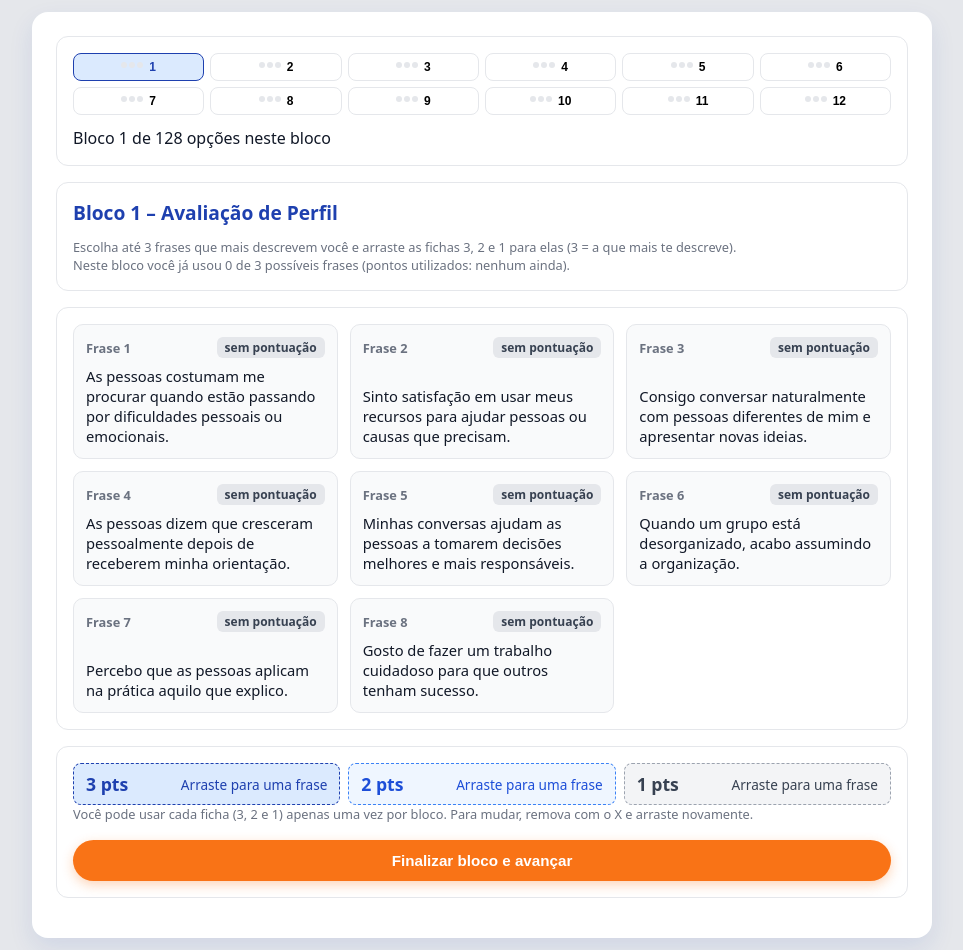
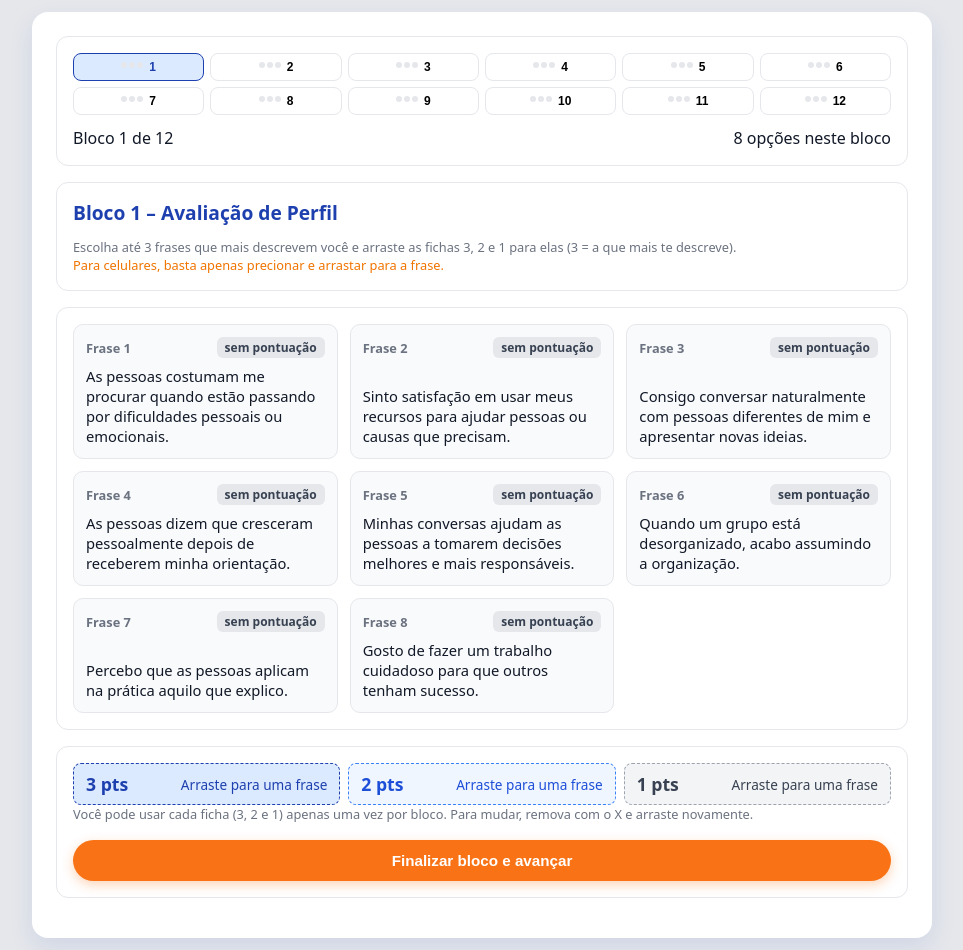
Before and after one commit to JorgeluizAndrade/Direcao, a plain HTML site: page index.html in a window 1280 px wide. Both pictures are taken after a click on the button "Começar". Shown: the whole page, without its empty margins (158-1121 px from the left). Drawn offline with Linux system fonts and the light colour scheme.

Commit message:
arrumando alguns erros

```diff
--- a/main.js
+++ b/main.js
@@ -2,7 +2,6 @@ import { divisions, areas, youtubeLink, googleLink, tiktokLink, toBase64 } from
 import { setAnswer, computeTotals, goToDivision, responses } from "./navigation.js"
 
 // ===== CONFIGURAÇÃO DA URL DE ENVIO =====
-// Alterei o nome da chave para não conflitar com a versão anterior (dons)
 const HISTORY_KEY = "vocacao_profissional_result_v1";
 
 // monta um resumo enxuto das respostas:
@@ -150,7 +149,7 @@ function renderDivisionScreen() {
   const divisionIndex = currentStep;
   const division = divisions[divisionIndex];
   const totalDivisions = divisions.length;
-  const questionsInDivision = division.items.length;
+  const questionsInDivision = 8;
 
   const container = document.createElement("div");
 
@@ -210,7 +209,7 @@ function renderDivisionScreen() {
   left.textContent = `Bloco ${division.id} de ${totalDivisions}`;
 
   const right = document.createElement("span");
-  right.textContent = `${questionsInDivision} opções neste bloco`;
+  right.innerHTML = `${questionsInDivision} opções neste bloco`;
 
   progressText.appendChild(left);
   progressText.appendChild(right);
@@ -229,7 +228,7 @@ function renderDivisionScreen() {
   const divisionLabel = document.createElement("div");
   divisionLabel.className = "small";
   divisionLabel.textContent =
-    "Escolha até 3 frases que mais descrevem você e arraste as fichas 3, 2 e 1 para elas (3 = a que mais te descreve).";
+    "Escolha até 3 frases que mais descrevem você e arraste as fichas 3, 2 e 1 para elas (3 = a que mais te descreve). ";
   divisionBox.appendChild(divisionLabel);
 
   const divResponses = responses[divisionIndex];
@@ -247,9 +246,18 @@ function renderDivisionScreen() {
     `(pontos utilizados: ${usedValues || "nenhum ainda"}).`;
   divisionBox.appendChild(divisionInfo);
 
+
+  const divisionInfoCelular = document.createElement("div");
+  divisionInfo.className = "small";
+  divisionInfo.innerHTML = "<span class='small-destaque'>Para celulares, basta apenas precionar e arrastar para a frase. </span>"
+
+  divisionBox.appendChild(divisionInfoCelular);
+
+
+
   container.appendChild(divisionBox);
 
-  // ===== LISTA COM AS 9 PERGUNTAS =====
+  // ===== LISTA COM AS 8 PERGUNTAS =====
   const questionsBox = document.createElement("div");
   questionsBox.className = "section-box content-row";
 
--- a/style.css
+++ b/style.css
@@ -121,6 +121,11 @@ input[type="email"]:focus {
   color: #6b7280;
 }
 
+.small-destaque {
+  font-size: 0.8rem;
+  color: #f07400;
+}
+
 .buttons-row {
   display: flex;
   gap: 12px;
@@ -184,6 +189,22 @@ button.secondary:hover {
   margin-bottom: 8px;
   padding-bottom: 4px;
 }
+
+
+.progress-text{
+  display: flex;
+  flex-direction: row;
+  align-items: center;
+  justify-content: space-between;
+}
+
+@media (max-width: 768px) {
+  .progress-text {
+    display: flex;
+    flex-direction: column;
+  }
+}
+
 
 .division-segment {
   width: 100%;
```
